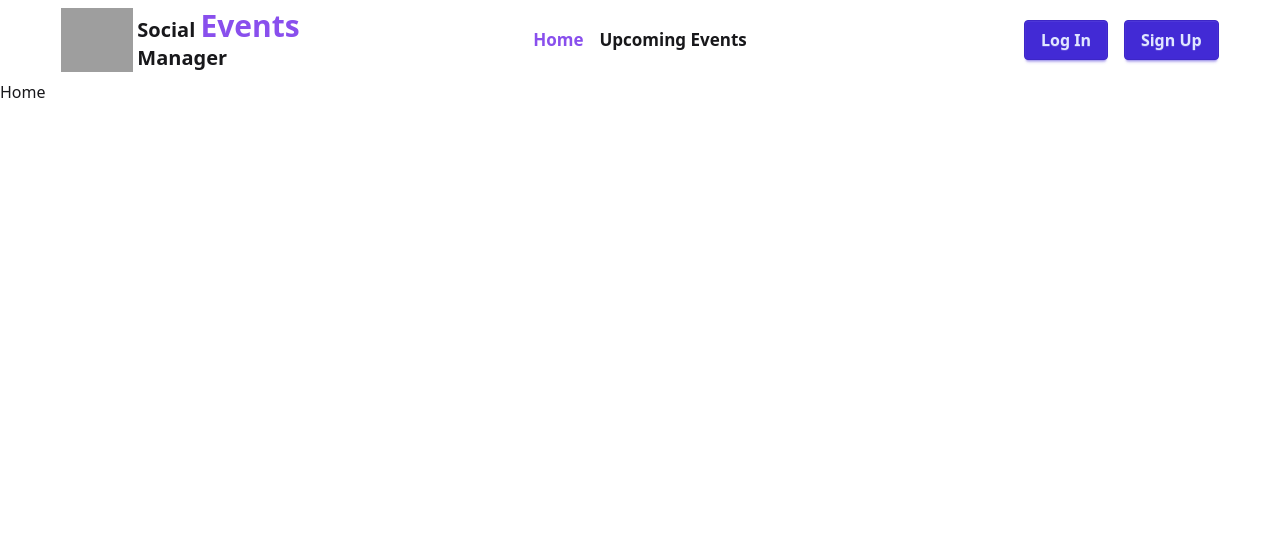
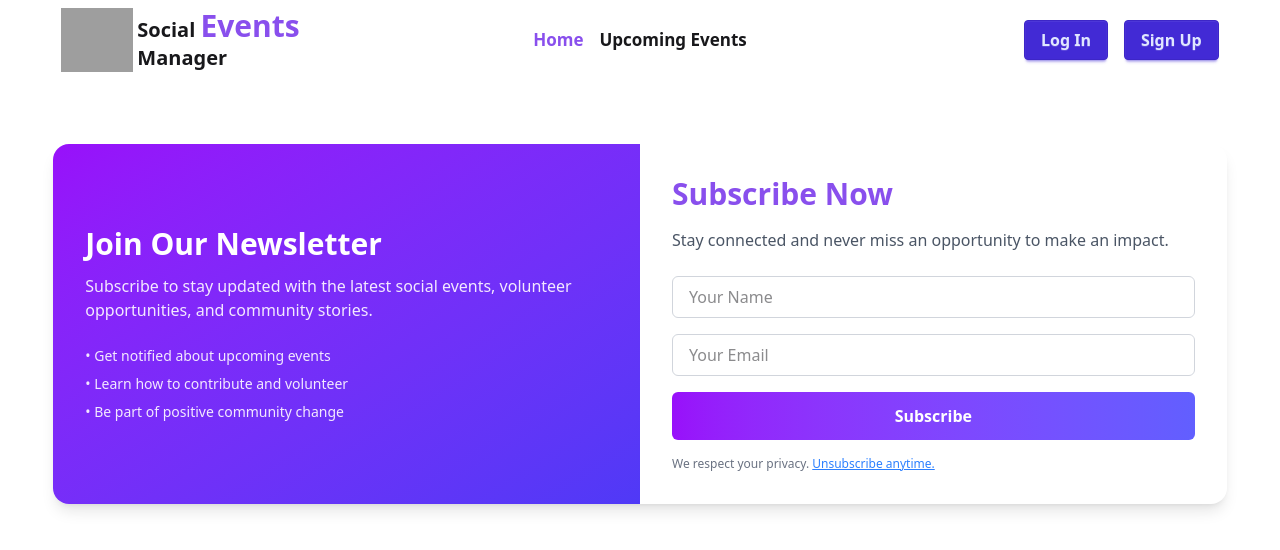
Before and after one commit to imtiaz8936/PH-Social-Dev-Events-Client, a React (Vite) app: page / in a window 1280 px wide. Shown: the top 550 px of the page. Built offline with nearby package versions, Linux system fonts and the light colour scheme; no server answers; grey boxes are pictures that could not be loaded.

Commit message:
newsLetter section added in HomePage

```diff
--- /dev/null
+++ b/src/Components/NewsLetter/NewsLetter.jsx
@@ -0,0 +1,65 @@
+import React from "react";
+
+const NewsLetter = () => {
+  return (
+    <section className="w-11/12 mx-auto py-16">
+      <div className="bg-white rounded-2xl shadow-lg grid grid-cols-1 md:grid-cols-2 overflow-hidden">
+        {/* Left side - Info section */}
+        <div className="bg-linear-to-br from-purple-600 to-indigo-600 text-white p-8 flex flex-col justify-center">
+          <h2 className="text-3xl font-bold mb-3">Join Our Newsletter</h2>
+          <p className="text-purple-100 mb-6">
+            Subscribe to stay updated with the latest social events, volunteer
+            opportunities, and community stories.
+          </p>
+          <ul className="space-y-2 text-sm text-purple-100">
+            <li>• Get notified about upcoming events</li>
+            <li>• Learn how to contribute and volunteer</li>
+            <li>• Be part of positive community change</li>
+          </ul>
+        </div>
+
+        {/* Right side - Form */}
+        <div className="p-8 flex flex-col justify-center">
+          <h3 className="text-3xl font-semibold text-[#894fed] mb-4">
+            Subscribe Now
+          </h3>
+          <p className="text-gray-600 mb-6">
+            Stay connected and never miss an opportunity to make an impact.
+          </p>
+
+          <form className="space-y-4">
+            <div>
+              <input
+                type="text"
+                placeholder="Your Name"
+                className="w-full border border-gray-300 rounded-md px-4 py-2 focus:outline-none focus:ring-2 focus:ring-purple-500"
+              />
+            </div>
+            <div>
+              <input
+                type="email"
+                placeholder="Your Email"
+                className="w-full border border-gray-300 rounded-md px-4 py-2 focus:outline-none focus:ring-2 focus:ring-purple-500"
+              />
+            </div>
+            <button
+              type="button"
+              className="w-full bg-linear-to-r from-purple-600 to-indigo-500 text-white font-semibold py-3 rounded-md hover:opacity-90 transition cursor-pointer"
+            >
+              Subscribe
+            </button>
+          </form>
+
+          <p className="text-xs text-gray-500 mt-4">
+            We respect your privacy.{" "}
+            <span className="underline cursor-pointer text-blue-500">
+              Unsubscribe anytime.
+            </span>
+          </p>
+        </div>
+      </div>
+    </section>
+  );
+};
+
+export default NewsLetter;
--- a/src/Pages/Home.jsx
+++ b/src/Pages/Home.jsx
@@ -1,7 +1,8 @@
 import React from "react";
+import NewsLetter from "../Components/NewsLetter/NewsLetter";
 
 const Home = () => {
-  return <div>Home</div>;
+  return <NewsLetter></NewsLetter>;
 };
 
 export default Home;
--- a/src/Pages/Register.jsx
+++ b/src/Pages/Register.jsx
@@ -23,8 +23,6 @@ const Register = () => {
 
     const regExp =
       /^(?=.*[a-z])(?=.*[A-Z])(?=.*\d)(?=.*[@$!%*?&#^()\-_=+])[A-Za-z\d@$!%*?&#^()\-_=+]{8,}$/;
-
-    console.log(regExp.test(password));
 
     if (!regExp.test(password)) {
       toast.error(
```
